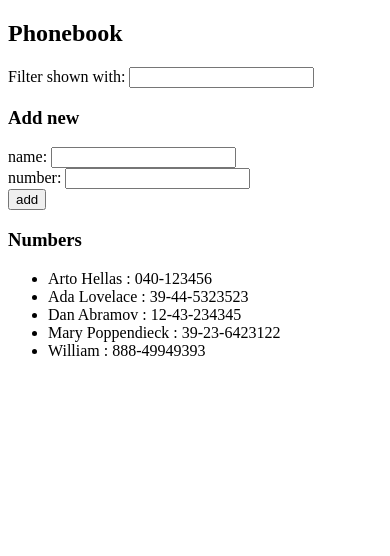
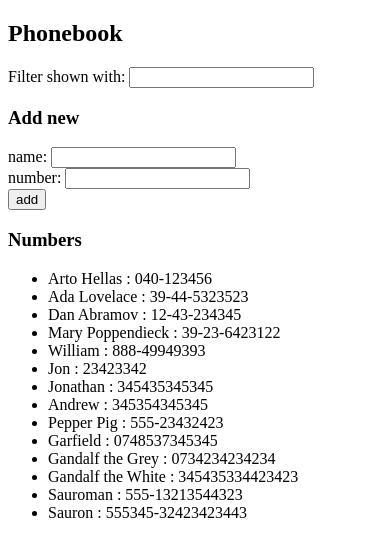
Before and after one commit to mkawi/fullstackopen, a React (Create React App) app in the folder part2/phonebook/: page / in a window 390 px wide. Shown: the top 556 px of the page. Built offline with nearby package versions, Linux system fonts and the light colour scheme; data requests are answered from the project's data file.

Commit message:
Add solution to Part 2 - 2.16 Phonebook exercise

```diff
--- a/part2/phonebook/db.json
+++ b/part2/phonebook/db.json
@@ -24,6 +24,51 @@
       "name": "William",
       "number": "888-49949393",
       "id": 5
+    },
+    {
+      "name": "Jon",
+      "number": "23423342",
+      "id": 6
+    },
+    {
+      "name": "Jonathan",
+      "number": "345435345345",
+      "id": 7
+    },
+    {
+      "name": "Andrew ",
+      "number": "345354345345",
+      "id": 8
+    },
+    {
+      "name": "Pepper Pig",
+      "number": "555-23432423",
+      "id": 9
+    },
+    {
+      "name": "Garfield",
+      "number": "0748537345345",
+      "id": 10
+    },
+    {
+      "name": "Gandalf the Grey",
+      "number": "0734234234234",
+      "id": 11
+    },
+    {
+      "name": "Gandalf the White",
+      "number": "345435334423423",
+      "id": 12
+    },
+    {
+      "name": "Sauroman",
+      "number": "555-13213544323",
+      "id": 13
+    },
+    {
+      "name": "Sauron",
+      "number": "555345-32423423443",
+      "id": 14
     }
   ]
 }
--- a/part2/phonebook/src/App.js
+++ b/part2/phonebook/src/App.js
@@ -1,8 +1,10 @@
 import { useState, useEffect } from "react";
+
 import Filter from "./components/Filter";
 import PersonForm from "./components/PersonForm";
 import Persons from "./components/Persons";
-import axios from "axios";
+
+import entryService from "./services/entryService";
 
 const App = () => {
 	const [persons, setPersons] = useState([]);
@@ -13,15 +15,13 @@ const App = () => {
 	function submitForm(e) {
 		e.preventDefault();
 		if (!persons.some((person) => person.name === newName)) {
-			axios
-				.post("http://localhost:3002/persons", {
+			entryService
+				.create({
 					name: newName,
 					number: newNumber,
 				})
 				.then((response) => {
-					setPersons((prevState) => {
-						return [...prevState, response.data];
-					});
+					setPersons([...persons, response]);
 				});
 			setNewName("");
 			setNewNumber("");
@@ -31,8 +31,8 @@ const App = () => {
 	}
 
 	useEffect(() => {
-		axios.get("http://localhost:3002/persons").then((response) => {
-			setPersons(response.data);
+		entryService.getAll().then((response) => {
+			setPersons(response);
 		});
 	}, []);
 
--- a/part2/phonebook/src/components/Persons.js
+++ b/part2/phonebook/src/components/Persons.js
@@ -1,7 +1,8 @@
 function Persons(props) {
 	return (
 		<ul>
-			{props.persons.map((person) => {
+			{props.persons.length > 0 &&
+				props.persons.map((person) => {
 					return (
 						<li key={person.name}>
 							{person.name} : {person.number}
--- /dev/null
+++ b/part2/phonebook/src/services/entryService.js
@@ -0,0 +1,25 @@
+import axios from "axios";
+const baseUrl = "http://localhost:3002/persons";
+
+const getAll = () => {
+	const data = axios.get(baseUrl);
+	return data.then((response) => response.data);
+};
+
+const create = (newObject) => {
+	const data = axios.post(baseUrl, newObject);
+	return data.then((response) => response.data);
+};
+
+const update = (id, newObject) => {
+	const data = axios.put(`${baseUrl}/${id}`, newObject);
+	return data.then((response) => response.data);
+};
+
+const entryService = {
+	getAll,
+	create,
+	update,
+};
+
+export default entryService;
```
Lines whose indentation alone changed are shown as unchanged.
